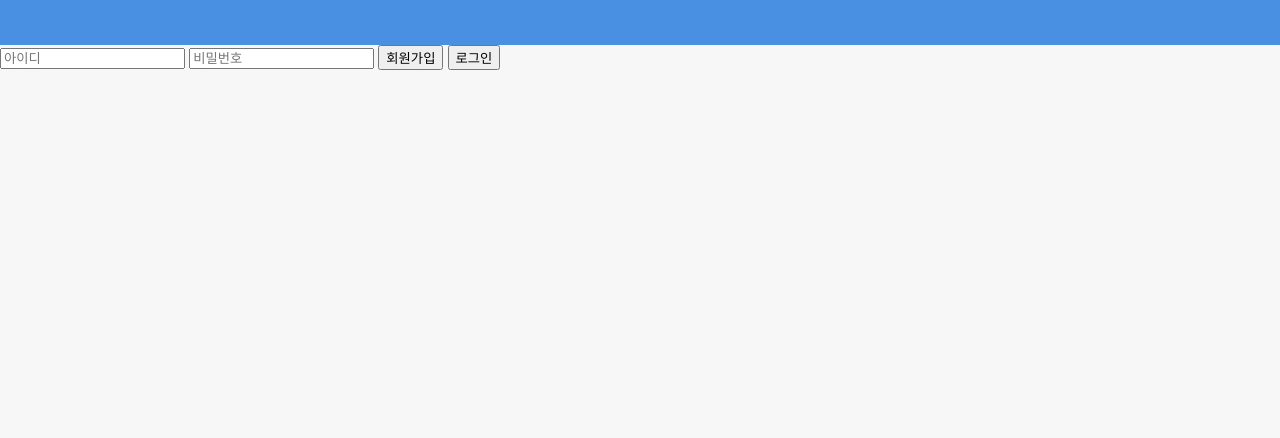
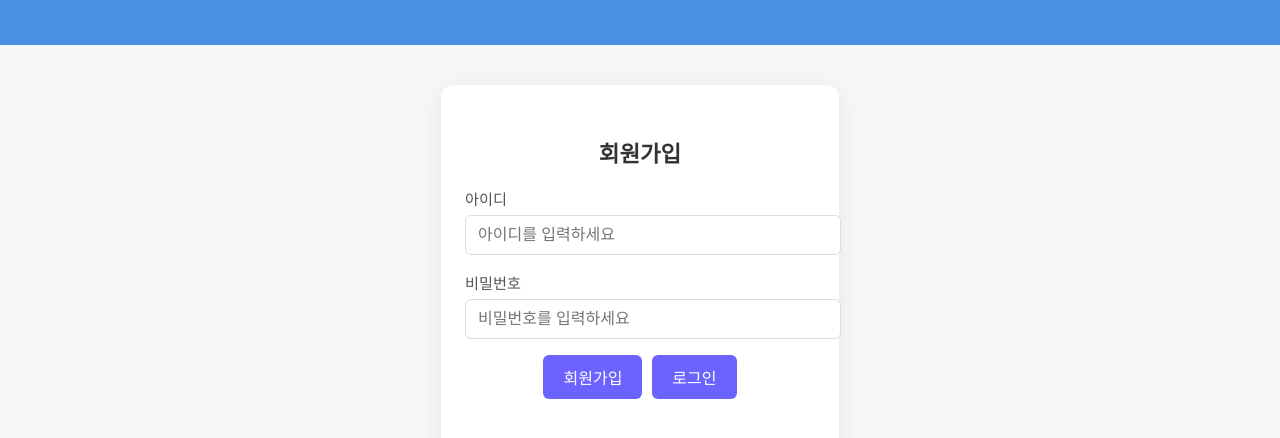
Before and after one commit to tail1887/offline-diary, a website with bundled scripts: page index.html in a window 1280 px wide. Shown: the part 116-554 px from the top of the page. Built offline with nearby package versions, Linux system fonts and the light colour scheme.

Commit message:
sign-up design fix 1

```diff
--- a/index.html
+++ b/index.html
@@ -7,19 +7,29 @@
   <link rel="stylesheet" href="styles/theme.css">
   <link rel="stylesheet" href="styles/editor-styles.css">
   <link rel="stylesheet" href="lib/toastui-editor/toastui-editor.min.css">
+  <link rel="stylesheet" href="styles/auth.css">
   <script src="lib/toastui-editor/toastui-editor-all.min.js"></script>
 </head>
 <body>
   <header>
     <h1>Offline Diary</h1>
   </header>
-  <div id="auth-container" style="display:none;">
-    <input id="auth-username" type="text" placeholder="아이디" />
-    <input id="auth-password" type="password" placeholder="비밀번호" />
-    <button id="signup-btn">회원가입</button>
-    <button id="login-btn">로그인</button>
-    <button id="logout-btn" style="display:none;">로그아웃</button>
-    <div id="auth-message"></div>
+  <div id="auth-container" class="auth-box" style="display:none;">
+    <h2>회원가입</h2>
+    <div class="auth-field">
+      <label for="auth-username">아이디</label>
+      <input id="auth-username" type="text" placeholder="아이디를 입력하세요" autocomplete="username" />
+    </div>
+    <div class="auth-field">
+      <label for="auth-password">비밀번호</label>
+      <input id="auth-password" type="password" placeholder="비밀번호를 입력하세요" autocomplete="new-password" />
+    </div>
+    <div class="auth-actions">
+      <button id="signup-btn" class="auth-btn">회원가입</button>
+      <button id="login-btn" class="auth-btn">로그인</button>
+      <button id="logout-btn" style="display:none;">로그아웃</button>
+    </div>
+    <div id="auth-message" class="auth-message"></div>
   </div>
   <main>
     <section>
--- /dev/null
+++ b/styles/auth.css
@@ -0,0 +1,70 @@
+.auth-box {
+  max-width: 350px;
+  margin: 40px auto;
+  padding: 32px 24px;
+  background: #fff;
+  border-radius: 12px;
+  box-shadow: 0 4px 24px rgba(0,0,0,0.08);
+}
+
+.auth-box h2 {
+  margin-bottom: 18px;
+  font-size: 1.4rem;
+  text-align: center;
+  color: #333;
+}
+
+.auth-field {
+  margin-bottom: 16px;
+}
+
+.auth-field label {
+  display: block;
+  margin-bottom: 6px;
+  font-size: 0.95rem;
+  color: #555;
+}
+
+.auth-field input {
+  width: 100%;
+  padding: 10px 12px;
+  border: 1px solid #ddd;
+  border-radius: 6px;
+  font-size: 1rem;
+  transition: border-color 0.2s;
+}
+
+.auth-field input:focus {
+  border-color: #6c63ff;
+  outline: none;
+}
+
+.auth-actions {
+  display: flex;
+  gap: 10px;
+  justify-content: center;
+  margin-top: 10px;
+}
+
+.auth-btn {
+  padding: 10px 20px;
+  background: #6c63ff;
+  color: #fff;
+  border: none;
+  border-radius: 6px;
+  font-size: 1rem;
+  cursor: pointer;
+  transition: background 0.2s;
+}
+
+.auth-btn:hover {
+  background: #554eea;
+}
+
+.auth-message {
+  margin-top: 14px;
+  text-align: center;
+  color: #e74c3c;
+  font-size: 0.98rem;
+  min-height: 1.2em;
+}
```
